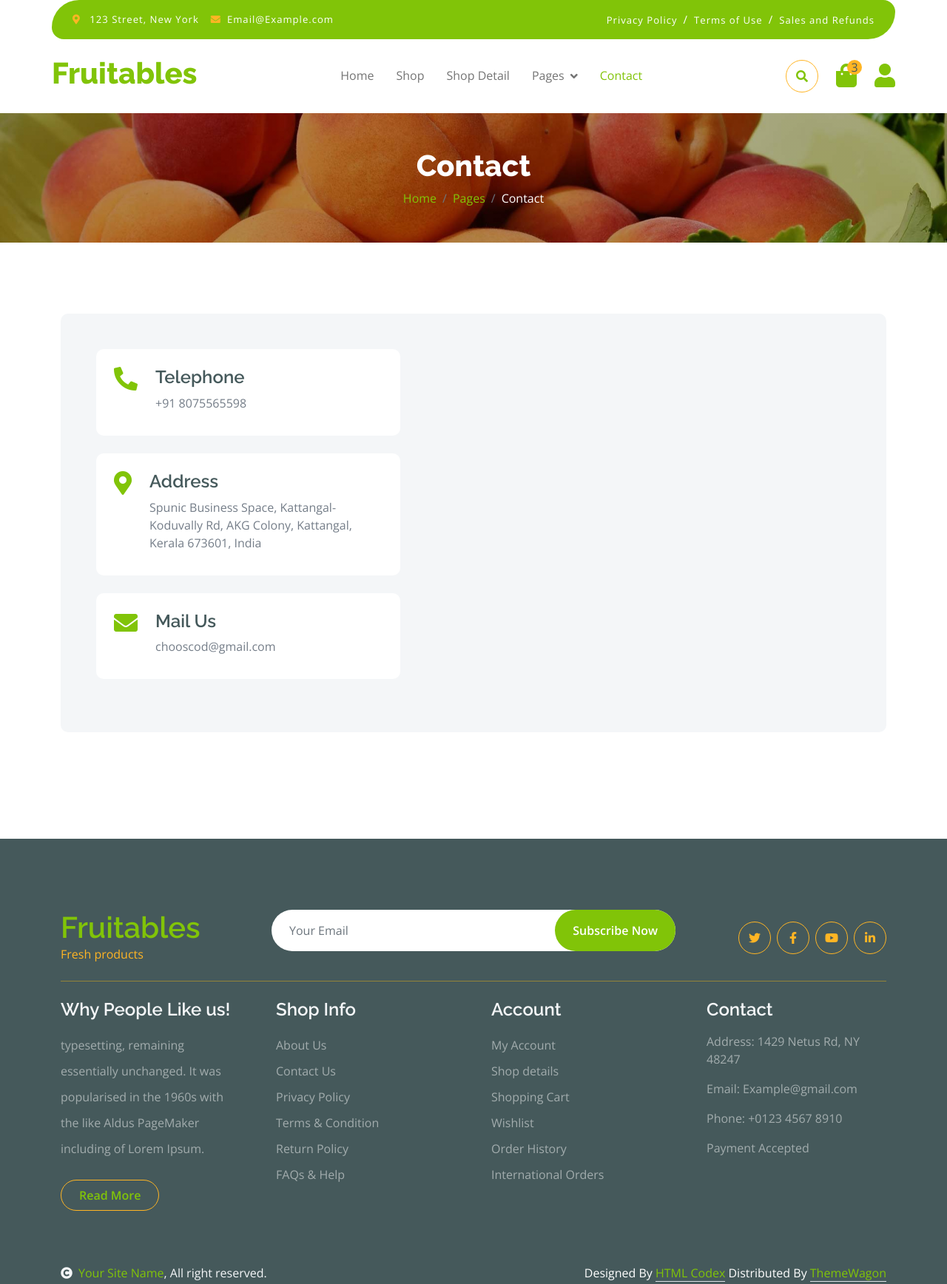
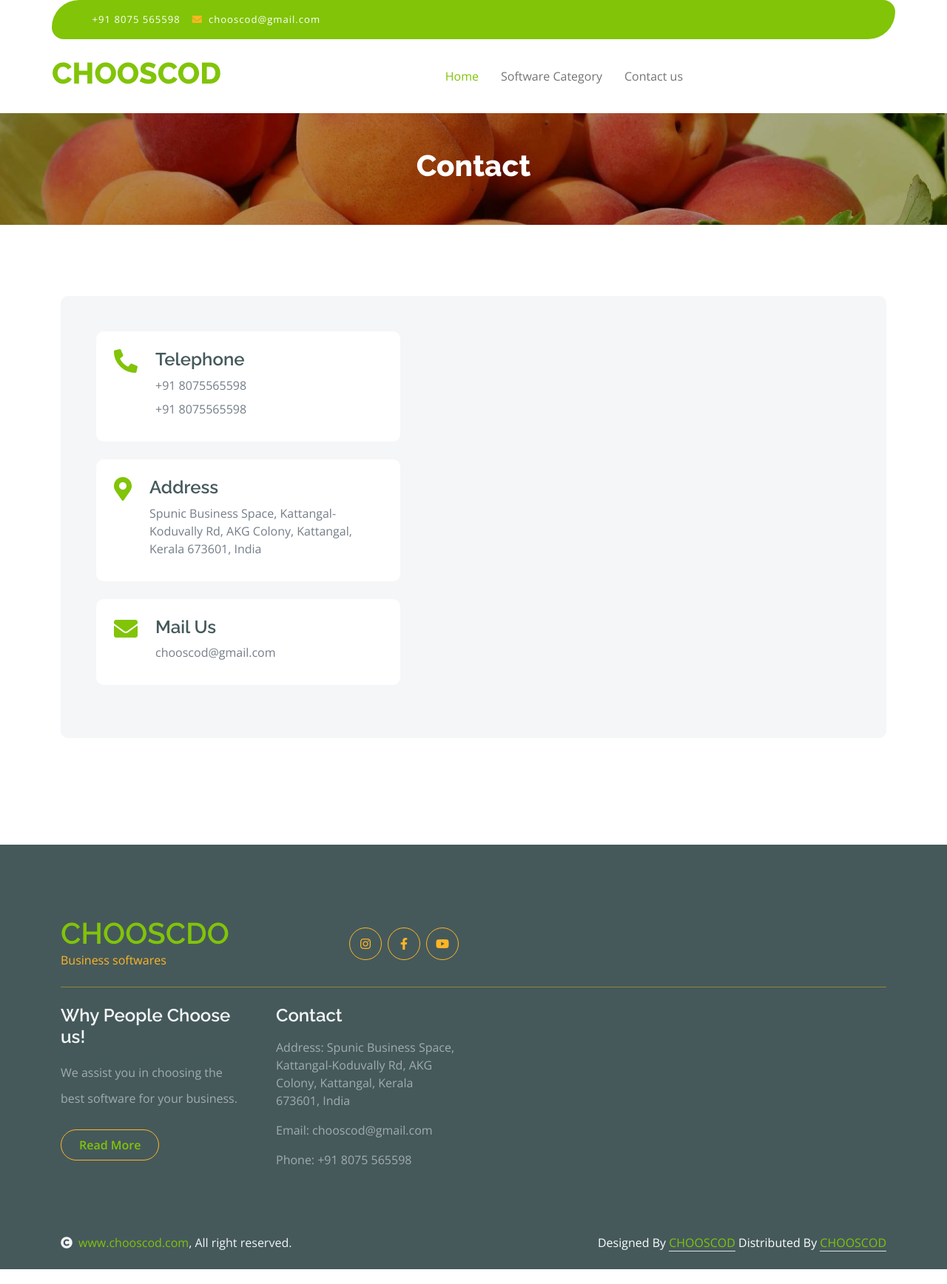
Before and after one commit to chooscodcom/chooscod, a plain HTML site: page contact.html in a window 1280 px wide. Shown: the whole page at 74% size. Drawn offline with nearby package versions, Linux system fonts and the light colour scheme.

Commit message:
Update contact.html

```diff
--- a/contact.html
+++ b/contact.html
@@ -43,48 +43,32 @@
             <div class="container topbar bg-primary d-none d-lg-block">
                 <div class="d-flex justify-content-between">
                     <div class="top-info ps-2">
-                        <small class="me-3"><i class="fas fa-map-marker-alt me-2 text-secondary"></i> <a href="#" class="text-white">123 Street, New York</a></small>
-                        <small class="me-3"><i class="fas fa-envelope me-2 text-secondary"></i><a href="#" class="text-white">Email@Example.com</a></small>
+                        <small class="me-3"><i class="fa fa-whatsapp me-2 text-secondary"></i> <a href="#" class="text-white">+91 8075 565598</a></small>
+                        <small class="me-3"><i class="fas fa-envelope me-2 text-secondary"></i><a href="#" class="text-white">chooscod@gmail.com</a></small>
                     </div>
-                    <div class="top-link pe-2">
-                        <a href="#" class="text-white"><small class="text-white mx-2">Privacy Policy</small>/</a>
-                        <a href="#" class="text-white"><small class="text-white mx-2">Terms of Use</small>/</a>
-                        <a href="#" class="text-white"><small class="text-white ms-2">Sales and Refunds</small></a>
-                    </div>
+
                 </div>
             </div>
+
             <div class="container px-0">
                 <nav class="navbar navbar-light bg-white navbar-expand-xl">
-                    <a href="index.html" class="navbar-brand"><h1 class="text-primary display-6">Fruitables</h1></a>
+                    <a href="index.html" class="navbar-brand"><h1 class="text-primary display-6">CHOOSCOD</h1></a>
                     <button class="navbar-toggler py-2 px-3" type="button" data-bs-toggle="collapse" data-bs-target="#navbarCollapse">
                         <span class="fa fa-bars text-primary"></span>
                     </button>
                     <div class="collapse navbar-collapse bg-white" id="navbarCollapse">
                         <div class="navbar-nav mx-auto">
-                            <a href="index.html" class="nav-item nav-link">Home</a>
-                            <a href="shop.html" class="nav-item nav-link">Shop</a>
-                            <a href="shop-detail.html" class="nav-item nav-link">Shop Detail</a>
+                            <a href="index.html" class="nav-item nav-link active">Home</a>
                             <div class="nav-item dropdown">
-                                <a href="#" class="nav-link dropdown-toggle" data-bs-toggle="dropdown">Pages</a>
-                                <div class="dropdown-menu m-0 bg-secondary rounded-0">
-                                    <a href="cart.html" class="dropdown-item">Cart</a>
-                                    <a href="chackout.html" class="dropdown-item">Chackout</a>
-                                    <a href="testimonial.html" class="dropdown-item">Testimonial</a>
-                                    <a href="404.html" class="dropdown-item">404 Page</a>
-                                </div>
+
+
+
+                                <a href="#" class="nav-link "  >Software Category</a>
+
                             </div>
-                            <a href="contact.html" class="nav-item nav-link active">Contact</a>
+                            <a href="contact.html" class="nav-item nav-link">Contact us</a>
                         </div>
-                        <div class="d-flex m-3 me-0">
-                            <button class="btn-search btn border border-secondary btn-md-square rounded-circle bg-white me-4" data-bs-toggle="modal" data-bs-target="#searchModal"><i class="fas fa-search text-primary"></i></button>
-                            <a href="#" class="position-relative me-4 my-auto">
-                                <i class="fa fa-shopping-bag fa-2x"></i>
-                                <span class="position-absolute bg-secondary rounded-circle d-flex align-items-center justify-content-center text-dark px-1" style="top: -5px; left: 15px; height: 20px; min-width: 20px;">3</span>
-                            </a>
-                            <a href="#" class="my-auto">
-                                <i class="fas fa-user fa-2x"></i>
-                            </a>
-                        </div>
+
                     </div>
                 </nav>
             </div>
@@ -116,9 +100,6 @@
         <div class="container-fluid page-header py-5">
             <h1 class="text-center text-white display-6">Contact</h1>
             <ol class="breadcrumb justify-content-center mb-0">
-                <li class="breadcrumb-item"><a href="#">Home</a></li>
-                <li class="breadcrumb-item"><a href="#">Pages</a></li>
-                <li class="breadcrumb-item active text-white">Contact</li>
             </ol>
         </div>
         <!-- Single Page Header End -->
@@ -137,6 +118,7 @@
                                 <i class="fa fa-phone-alt fa-2x text-primary me-4"></i>
                                 <div>
                                     <h4>Telephone</h4>
+                                    <p class="mb-2">+91 8075565598</p>
                                     <p class="mb-2">+91 8075565598</p>
                                 </div>
                             </div>
@@ -170,22 +152,16 @@
                     <div class="row g-4">
                         <div class="col-lg-3">
                             <a href="#">
-                                <h1 class="text-primary mb-0">Fruitables</h1>
-                                <p class="text-secondary mb-0">Fresh products</p>
+                                <h1 class="text-primary mb-0">CHOOSCDO</h1>
+                                <p class="text-secondary mb-0">Business softwares</p>
                             </a>
                         </div>
-                        <div class="col-lg-6">
-                            <div class="position-relative mx-auto">
-                                <input class="form-control border-0 w-100 py-3 px-4 rounded-pill" type="number" placeholder="Your Email">
-                                <button type="submit" class="btn btn-primary border-0 border-secondary py-3 px-4 position-absolute rounded-pill text-white" style="top: 0; right: 0;">Subscribe Now</button>
-                            </div>
-                        </div>
+
                         <div class="col-lg-3">
                             <div class="d-flex justify-content-end pt-3">
-                                <a class="btn  btn-outline-secondary me-2 btn-md-square rounded-circle" href=""><i class="fab fa-twitter"></i></a>
+                                <a class="btn  btn-outline-secondary me-2 btn-md-square rounded-circle" href=""><i class="fab fa-instagram"></i></a>
                                 <a class="btn btn-outline-secondary me-2 btn-md-square rounded-circle" href=""><i class="fab fa-facebook-f"></i></a>
                                 <a class="btn btn-outline-secondary me-2 btn-md-square rounded-circle" href=""><i class="fab fa-youtube"></i></a>
-                                <a class="btn btn-outline-secondary btn-md-square rounded-circle" href=""><i class="fab fa-linkedin-in"></i></a>
                             </div>
                         </div>
                     </div>
@@ -193,43 +169,20 @@
                 <div class="row g-5">
                     <div class="col-lg-3 col-md-6">
                         <div class="footer-item">
-                            <h4 class="text-light mb-3">Why People Like us!</h4>
-                            <p class="mb-4">typesetting, remaining essentially unchanged. It was
-                                popularised in the 1960s with the like Aldus PageMaker including of Lorem Ipsum.</p>
+                            <h4 class="text-light mb-3">Why People Choose us!</h4>
+                            <p class="mb-4">We assist you in choosing the best software for your business.</p>
                             <a href="" class="btn border-secondary py-2 px-4 rounded-pill text-primary">Read More</a>
                         </div>
                     </div>
-                    <div class="col-lg-3 col-md-6">
-                        <div class="d-flex flex-column text-start footer-item">
-                            <h4 class="text-light mb-3">Shop Info</h4>
-                            <a class="btn-link" href="">About Us</a>
-                            <a class="btn-link" href="">Contact Us</a>
-                            <a class="btn-link" href="">Privacy Policy</a>
-                            <a class="btn-link" href="">Terms & Condition</a>
-                            <a class="btn-link" href="">Return Policy</a>
-                            <a class="btn-link" href="">FAQs & Help</a>
-                        </div>
-                    </div>
-                    <div class="col-lg-3 col-md-6">
-                        <div class="d-flex flex-column text-start footer-item">
-                            <h4 class="text-light mb-3">Account</h4>
-                            <a class="btn-link" href="">My Account</a>
-                            <a class="btn-link" href="">Shop details</a>
-                            <a class="btn-link" href="">Shopping Cart</a>
-                            <a class="btn-link" href="">Wishlist</a>
-                            <a class="btn-link" href="">Order History</a>
-                            <a class="btn-link" href="">International Orders</a>
-                        </div>
-                    </div>
+
+
                     <div class="col-lg-3 col-md-6">
                         <div class="footer-item">
                             <h4 class="text-light mb-3">Contact</h4>
-                            <p>Address: 1429 Netus Rd, NY 48247</p>
-                            <p>Email: Example@gmail.com</p>
-                            <p>Phone: +0123 4567 8910</p>
-                            <p>Payment Accepted</p>
-                            <img src="img/payment.png" class="img-fluid" alt="">
-                        </div>
+                            <p>Address: Spunic Business Space, Kattangal-Koduvally Rd, AKG Colony, Kattangal, Kerala 673601, India</p>
+                            <p>Email: chooscod@gmail.com</p>
+                            <p>Phone: +91 8075 565598</p>
+                           </div>
                     </div>
                 </div>
             </div>
@@ -241,13 +194,13 @@
             <div class="container">
                 <div class="row">
                     <div class="col-md-6 text-center text-md-start mb-3 mb-md-0">
-                        <span class="text-light"><a href="#"><i class="fas fa-copyright text-light me-2"></i>Your Site Name</a>, All right reserved.</span>
+                        <span class="text-light"><a href="#"><i class="fas fa-copyright text-light me-2"></i>www.chooscod.com</a>, All right reserved.</span>
                     </div>
                     <div class="col-md-6 my-auto text-center text-md-end text-white">
                         <!--/*** This template is free as long as you keep the below author’s credit link/attribution link/backlink. ***/-->
                         <!--/*** If you'd like to use the template without the below author’s credit link/attribution link/backlink, ***/-->
                         <!--/*** you can purchase the Credit Removal License from "https://htmlcodex.com/credit-removal". ***/-->
-                        Designed By <a class="border-bottom" href="https://htmlcodex.com">HTML Codex</a> Distributed By <a class="border-bottom" href="https://themewagon.com">ThemeWagon</a>
+                        Designed By <a class="border-bottom" href="https://chooscod.com">CHOOSCOD</a> Distributed By <a class="border-bottom" href="https://chooscod.com">CHOOSCOD</a>
                     </div>
                 </div>
             </div>
```
